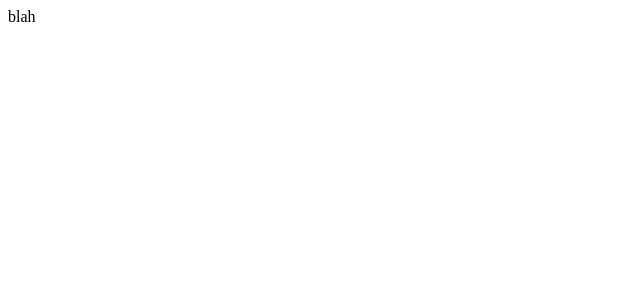
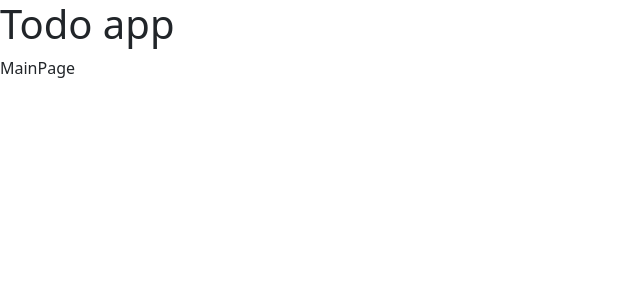
Before and after one commit to 08-Noam-David/todo-list, a React (Create React App) app: page / in a window 1280 px wide. Shown: the top 300 px of the page, without its empty margins (0-640 px from the left). Built offline with nearby package versions, Linux system fonts and the light colour scheme.

Commit message:
Create routes

```diff
--- a/src/App.js
+++ b/src/App.js
@@ -1,8 +1,19 @@
+import { BrowserRouter, Routes, Route } from "react-router-dom";
+
+import Layout from "./pages/Layout";
+import MainPage from "./pages/MainPage";
+import AddTask from "./pages/AddTask";
+
 function App() {
   return (
-    <div className="App">
-      blah
-    </div>
+    <BrowserRouter>
+      <Routes>
+        <Route path="/" element={<Layout />}>
+          <Route index path="/" element={<MainPage />} />
+          <Route path="new" element={<AddTask />} />
+        </Route>
+      </Routes>
+    </BrowserRouter>
   );
 }
 
--- /dev/null
+++ b/src/pages/AddTask.jsx
@@ -0,0 +1,11 @@
+import React, { Component } from 'react'
+
+export class AddTask extends Component {
+  render() {
+    return (
+      <div>AddTask</div>
+    )
+  }
+}
+
+export default AddTask
--- /dev/null
+++ b/src/pages/Layout.jsx
@@ -0,0 +1,21 @@
+import React, { Component } from 'react';
+import { Outlet } from 'react-router-dom';
+
+import 'bootstrap/dist/css/bootstrap.min.css';
+
+export class Layout extends Component {
+  render() {
+    return (
+      <React.Fragment>
+        <header>
+          <h1>Todo app</h1>
+        </header>
+        <main>
+          <Outlet />
+        </main>
+      </React.Fragment>
+    );
+  }
+}
+
+export default Layout;
--- /dev/null
+++ b/src/pages/MainPage.jsx
@@ -0,0 +1,11 @@
+import React, { Component } from 'react'
+
+export class MainPage extends Component {
+  render() {
+    return (
+      <div>MainPage</div>
+    )
+  }
+}
+
+export default MainPage
```
